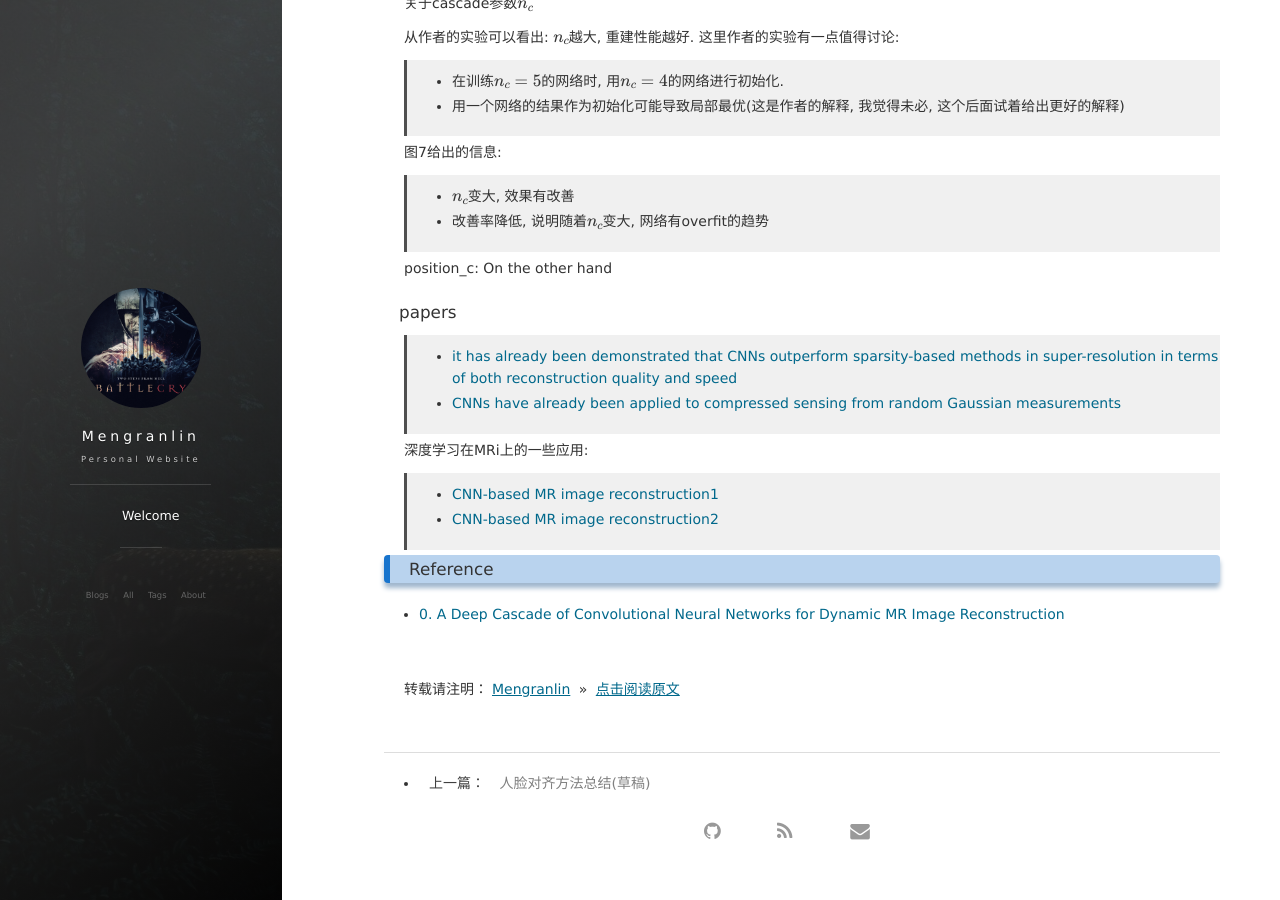
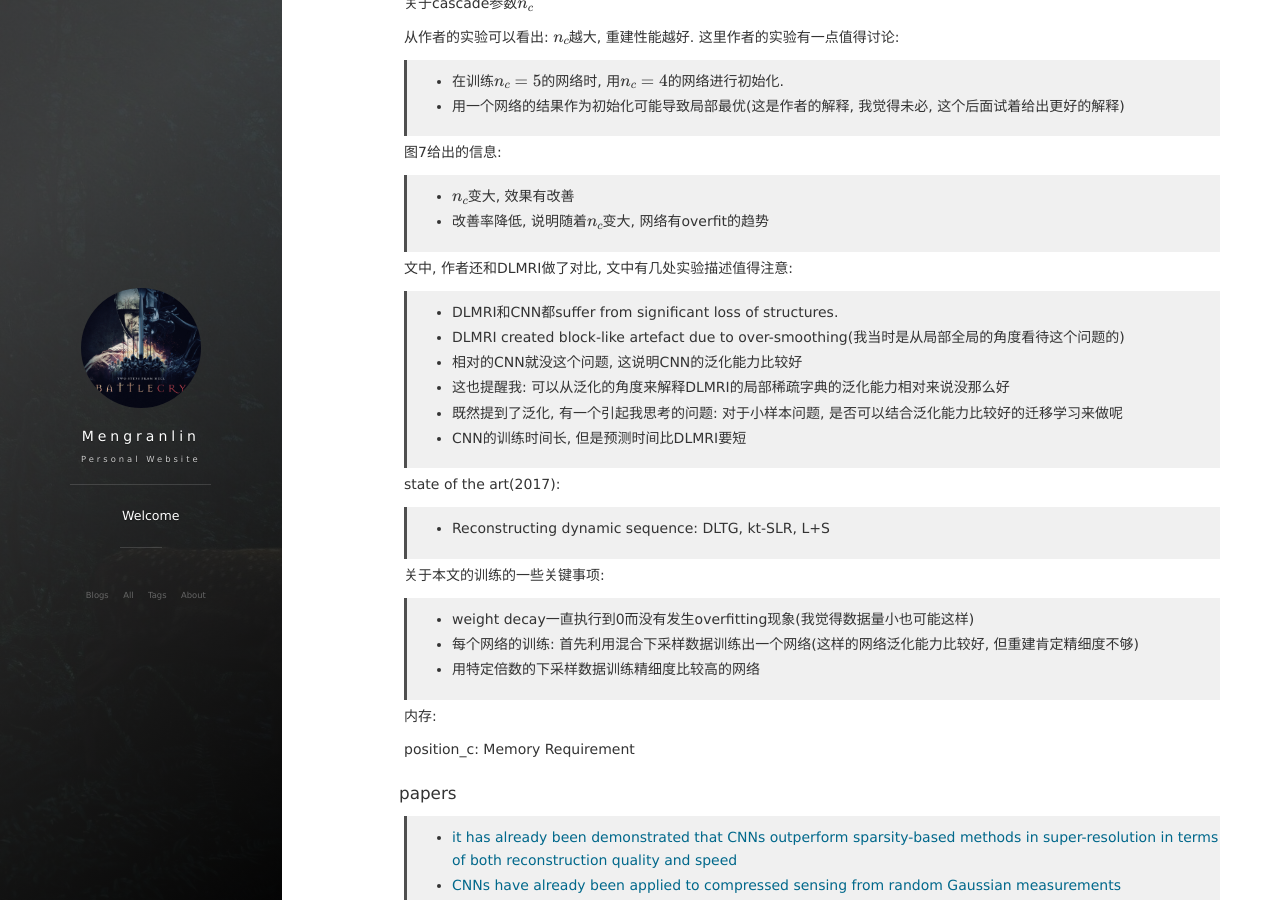
Before and after one commit to lmrshare/lmrshare.github.io, a Jekyll site: the page built from _posts/2018-09-17-mri.md, in a window 1280 px wide and 900 px high, scrolled down 1781 px. Built offline with Jekyll 4.4.1, drawn with Linux system fonts in a browser that asks for light colours; nearby versions of some CDN libraries; formulas are drawn with MathJax 3; comment, search, counter and statistics services are not loaded.

Commit message:
daily work 20180926

```diff
--- a/_posts/2018-09-17-mri.md
+++ b/_posts/2018-09-17-mri.md
@@ -82,7 +82,28 @@ $可压缩性$, $非相干性$, 就可以使aliasing模式类似于噪声. 代
 >* $n_c$变大, 效果有改善
 >* 改善率降低, 说明随着$n_c$变大, 网络有overfit的趋势
 
-position_c: On the other hand
+文中, 作者还和DLMRI做了对比, 文中有几处实验描述值得注意:
+
+>* DLMRI和CNN都suffer from significant loss of structures.
+>* DLMRI created block-like artefact due to over-smoothing(我当时是从局部全局的角度看待这个问题的)
+>* 相对的CNN就没这个问题, 这说明CNN的泛化能力比较好
+>* 这也提醒我: 可以从泛化的角度来解释DLMRI的局部稀疏字典的泛化能力相对来说没那么好
+>* 既然提到了泛化, 有一个引起我思考的问题: 对于小样本问题, 是否可以结合泛化能力比较好的迁移学习来做呢
+>* CNN的训练时间长, 但是预测时间比DLMRI要短
+
+state of the art(2017):
+
+>* Reconstructing dynamic sequence: DLTG, kt-SLR, L+S
+
+关于本文的训练的一些关键事项:
+
+>* weight decay一直执行到0而没有发生overfitting现象(我觉得数据量小也可能这样)
+>* 每个网络的训练: 首先利用混合下采样数据训练出一个网络(这样的网络泛化能力比较好, 但重建肯定精细度不够)
+>* 用特定倍数的下采样数据训练精细度比较高的网络
+
+内存:
+
+position_c: Memory Requirement
 
 #### papers
 
```
